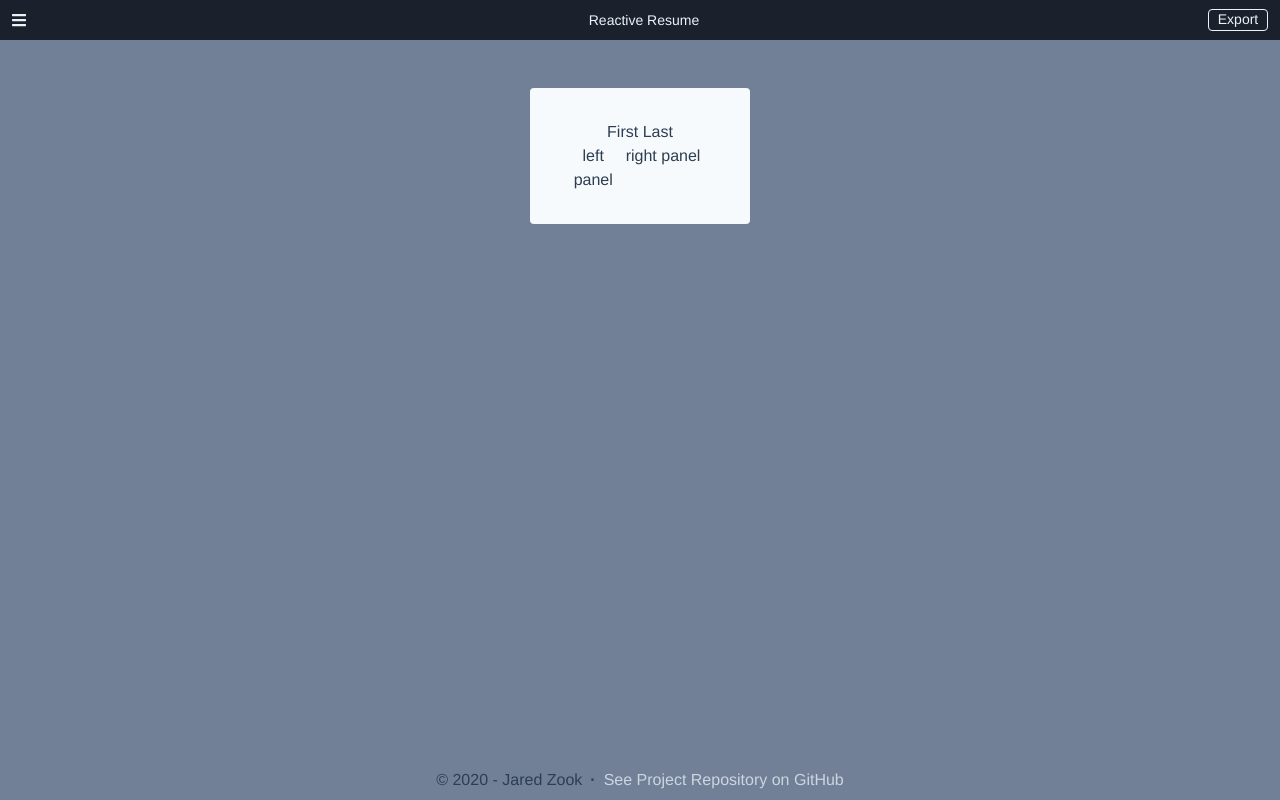
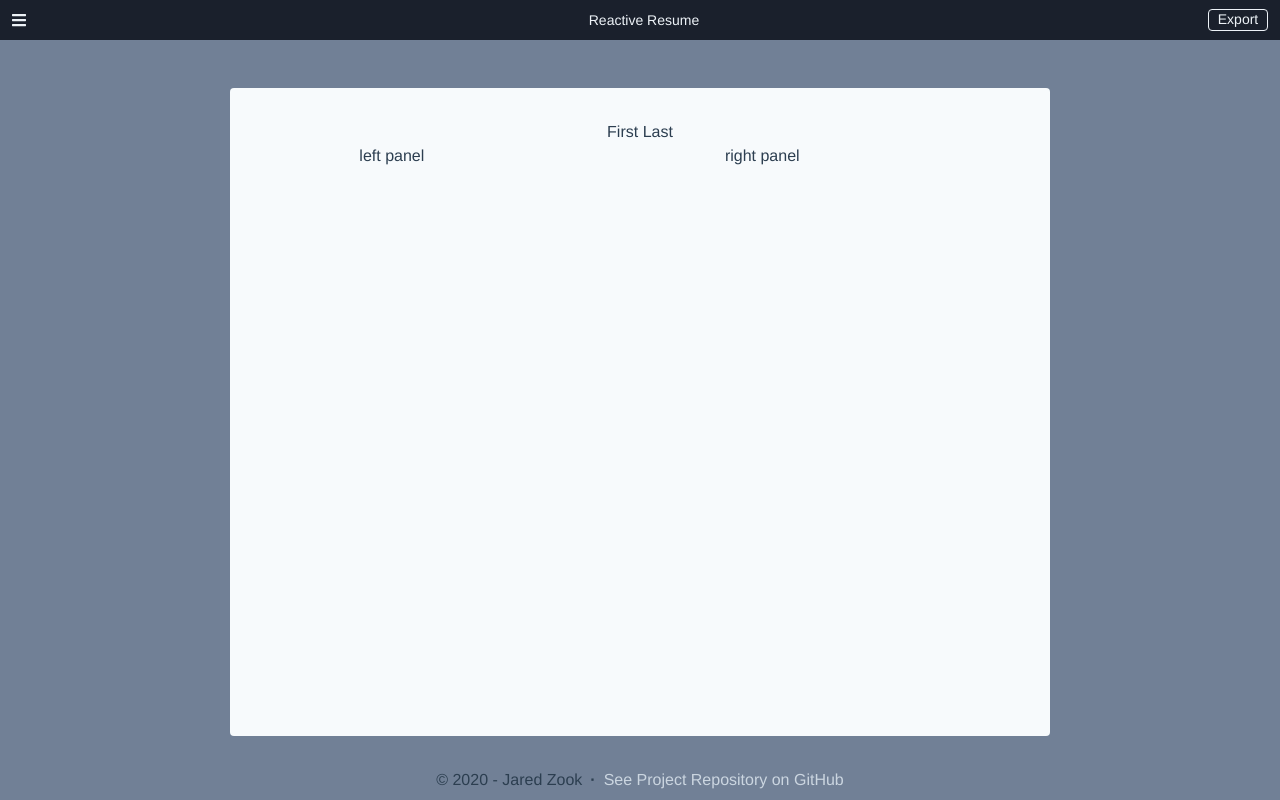
Before and after one commit to jtzook/generate-resume, a Vue app: page / in a window 1280 px wide. Built offline with nearby package versions, Linux system fonts and the light colour scheme.

Commit message:
properly grabbing resume element

```diff
--- a/src/App.vue
+++ b/src/App.vue
@@ -2,15 +2,11 @@
   <div class="page bg-gray-600 overflow-auto">
     <NavBar @export-to-csv="exportToCSV(contentContainer)" />
 
-    <div class="content-container flex pt-12 pb-6">
+    <div ref="contentContainer" class="content-container flex pt-12 pb-6">
       <div class="side-column">
         <Panel v-if="showPanel"></Panel>
       </div>
-      <div ref="contentContainer">
-        <ResumeCard
-          class="card-flex"
-        />
-      </div>
+      <ResumeCard class="resume-card" />
       <div :class="['side-column', {'hide-below-lg': showPanel}]"></div>
     </div>
 
@@ -94,7 +90,7 @@ export default {
 .content-container {
   flex: 1 0 auto;
 
-  .card-flex {
+  .resume-card {
     flex: 4.5 auto;
   }
 
--- a/src/composables/useResume.js
+++ b/src/composables/useResume.js
@@ -2,16 +2,23 @@ import html2pdf from "html2pdf.js";
 
 export default function useResume() {
   // TODO: configure jsPDF ( https://github.com/MrRio/jsPDF )
-  const exportToCSV = async (element) => {
+  const exportToCSV = (element) => {
+    const resumeClassName = 'resume-card'
+    const resumeElement = element?.getElementsByClassName(resumeClassName)[0]
+
+    if (!resumeElement) {
+      throw Error(`[useResume] No elements found for class '${resumeClassName}'`)
+    }
+
     var opts = {
       margin: 0,
       filename: "resume.pdf",
       // image: { type: "jpeg", quality: 0.98 },
       // html2canvas: { scale: 2 },
-      // jsPDF: { unit: "in", format: "letter", orientation: "portrait" },
+      jsPDF: { unit: "in", format: "letter", orientation: "portrait" },
     };
 
-    const pdfObject = html2pdf(element, opts)
+    const pdfObject = html2pdf(resumeElement, opts)
   };
 
   return {
```
